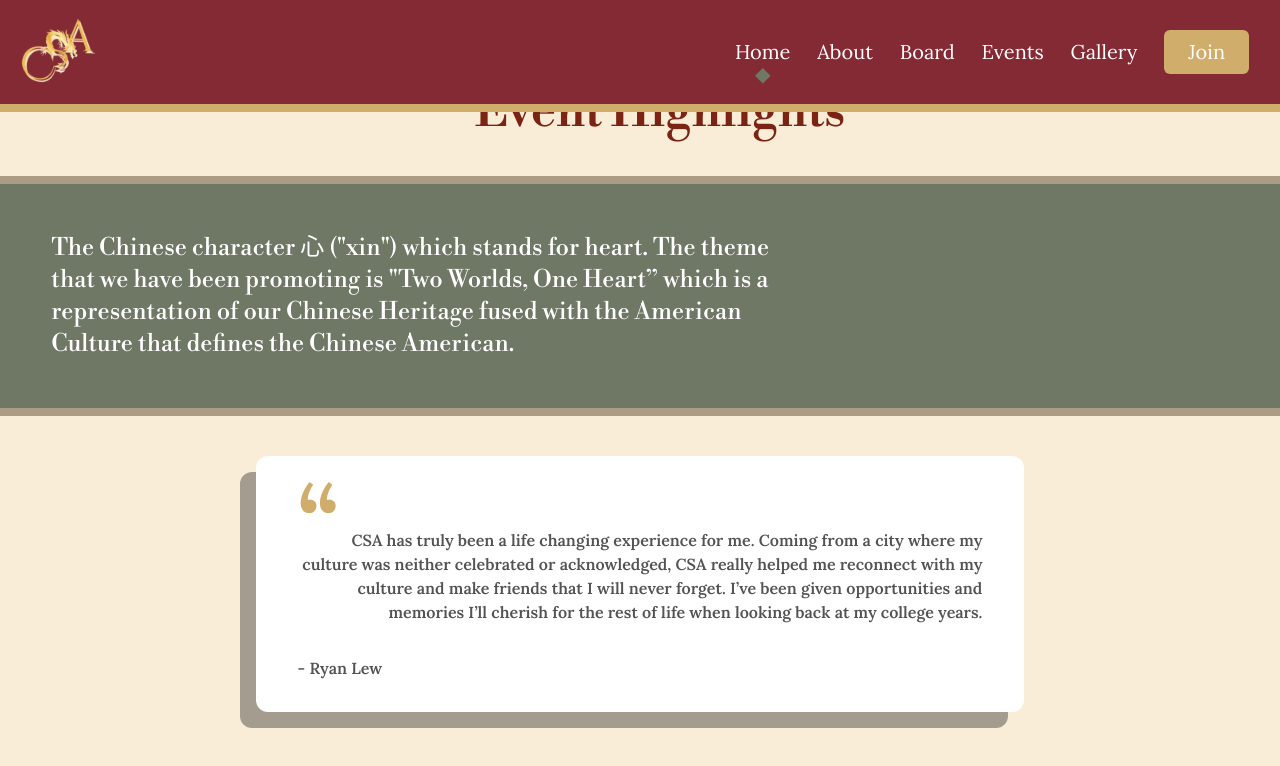
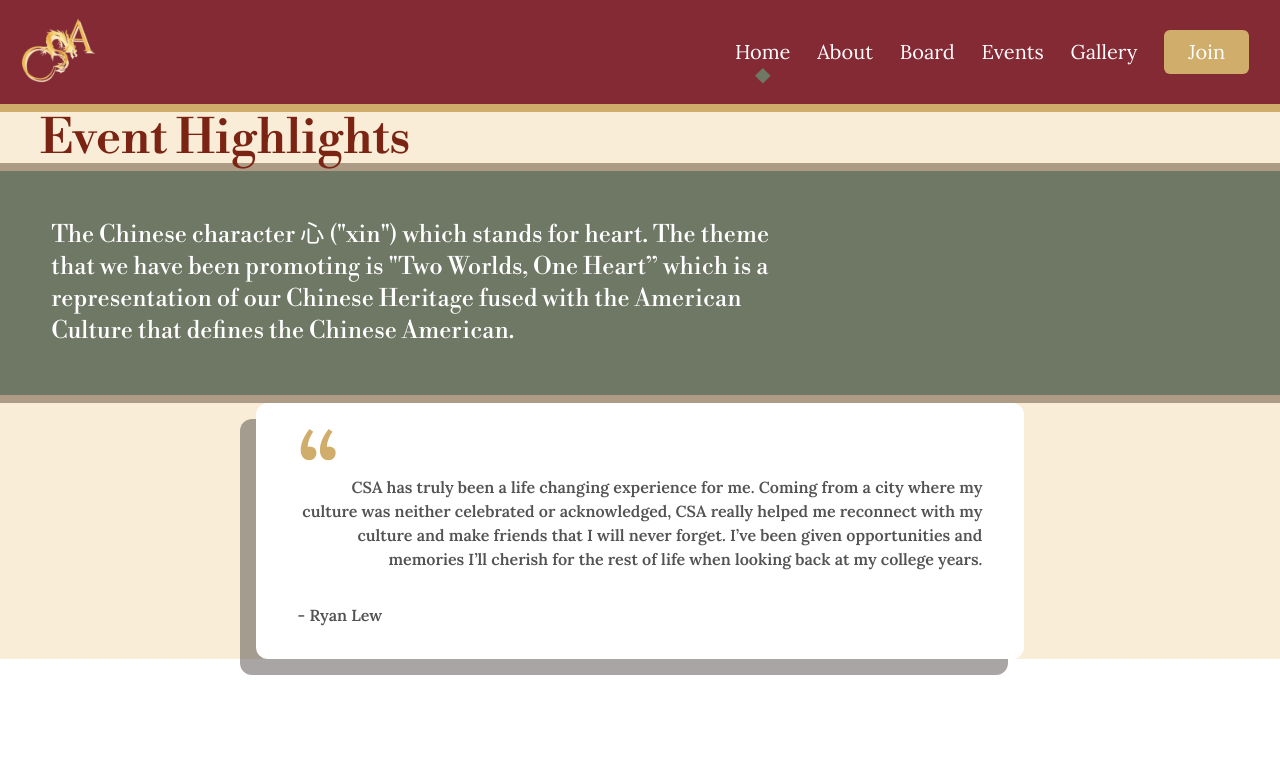
Before and after one commit to acm-ucr/csa-website, a Next.js app: page / in a window 1280 px wide. Shown: the top 766 px of the page. Built offline with nearby package versions, Linux system fonts and the light colour scheme.

Commit message:
small fixes

```diff
--- a/src/app/page.tsx
+++ b/src/app/page.tsx
@@ -6,7 +6,7 @@ import EHTitle from "@/components/events/EventHighlightsTitle";
 
 const Home = () => {
   return (
-    <div className="flex h-screen w-screen flex-col items-center justify-center gap-10 bg-csa-tan-100">
+    <div className="bg-csa-tan-100 pt-[12.2vh] md:pt-[14.4vh]">
       <EHTitle />
       <XinDescription />
       {quotes.map(({ quote, person }, index) => (
--- a/src/components/Test.tsx
+++ /dev/null
@@ -1,7 +0,0 @@
-import React from "react";
-
-const Test = () => {
-  return <div></div>;
-};
-
-export default Test;
--- a/src/components/home/QuoteBox.tsx
+++ b/src/components/home/QuoteBox.tsx
@@ -2,11 +2,14 @@ import React from "react";
 
 const QuoteBox = ({ quote, name }: { quote: string; name: string }) => {
   return (
+    <div className="flex justify-center">
       <div className="font-lora relative w-3/5">
-      <div className="absolute right-4 top-4 h-full w-full rounded-xl bg-csa-gray-200 bg-opacity-50"></div>
+        <div className="absolute right-4 top-4 h-full w-full rounded-xl bg-csa-gray-200 bg-opacity-50" />
         <div className="relative flex flex-col gap-8 rounded-xl bg-white p-4">
           <div className="px-[2vw] pt-10">
-          <p className="text-8xl font-bold leading-4 text-csa-yellow-100">“</p>
+            <p className="text-8xl font-bold leading-4 text-csa-yellow-100">
+              “
+            </p>
             <p className="text-md text-right font-semibold text-csa-gray-100">
               {quote}
             </p>
@@ -16,6 +19,7 @@ const QuoteBox = ({ quote, name }: { quote: string; name: string }) => {
           </p>
         </div>
       </div>
+    </div>
   );
 };
 
```
Lines whose indentation alone changed are shown as unchanged.
